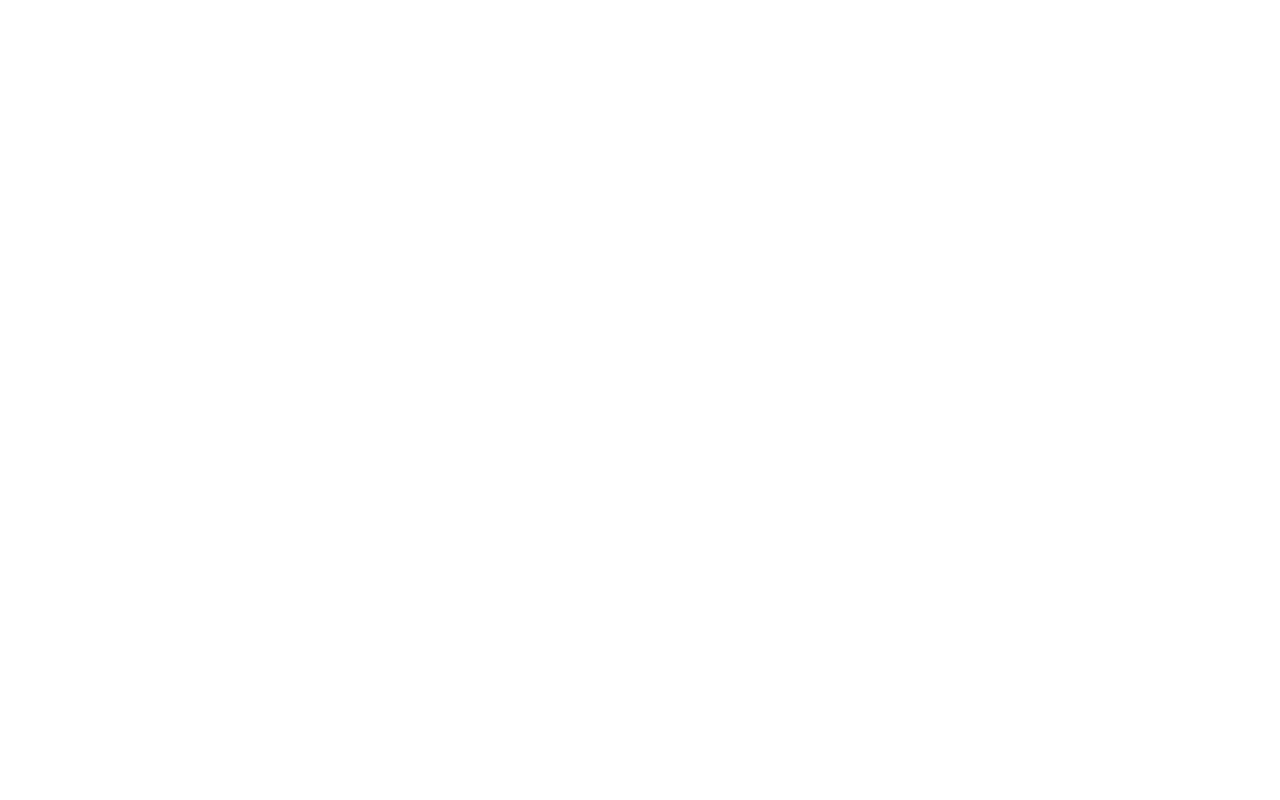
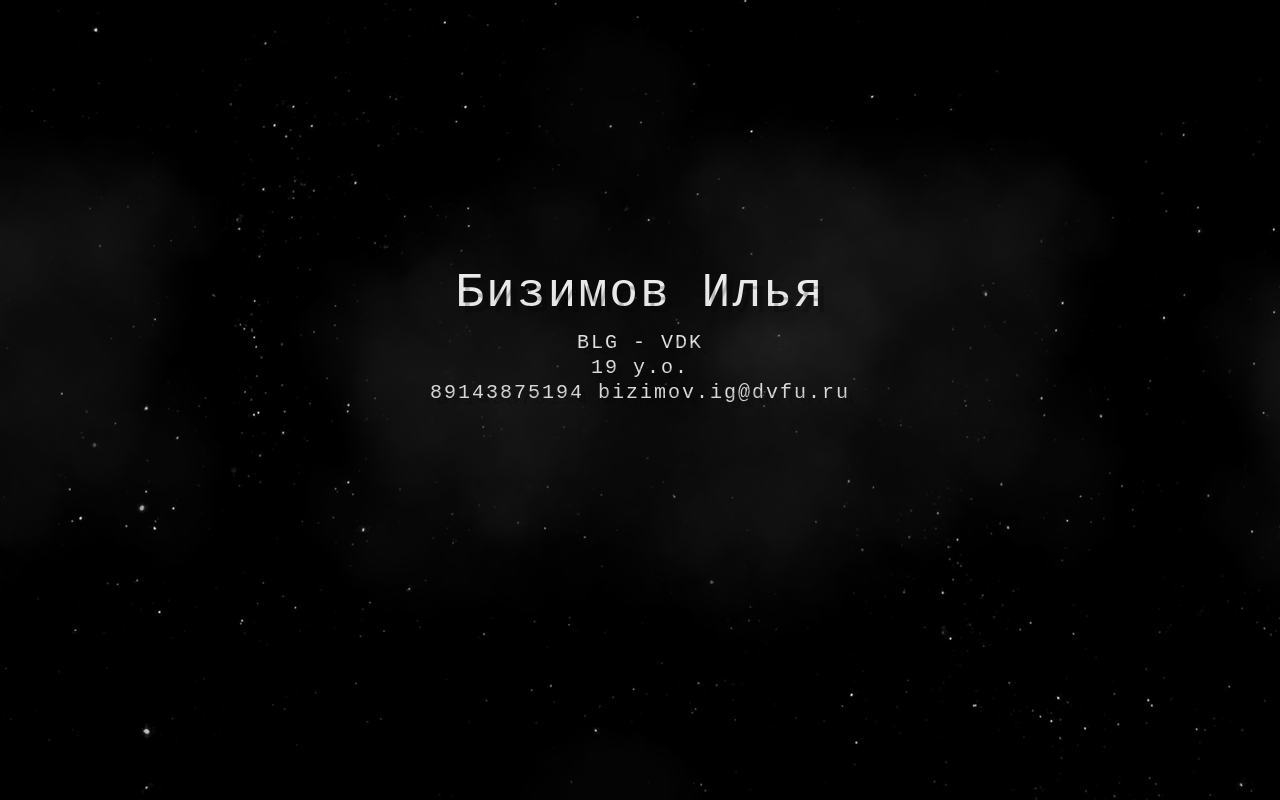
Before and after one commit to grandis0n/businessCard, a plain HTML site: page index.html in a window 1280 px wide. Drawn offline with Linux system fonts and the light colour scheme.

Commit message:
full redesign

```diff
--- a/css/style.css
+++ b/css/style.css
@@ -0,0 +1,102 @@
+* {
+    box-sizing: border-box;
+    margin: 0;
+    padding: 0;
+}
+
+body{
+    background-color: black;
+    max-width: 100%;
+    min-width: 100%;
+}
+
+.window-about{
+    background-clip: text;
+    margin-top: 20%;
+    padding: 40px;
+    background-color: rgb(238, 234, 228);
+    position: relative;
+    padding: 1%;
+    width: 50%;
+    min-width: 56%;
+    margin-left: auto;
+    margin-right: auto;
+
+    color:#ffffff;
+    background: -webkit-linear-gradient(#eee, #d3d3d3);
+    -webkit-background-clip: text;
+    -webkit-text-fill-color: transparent;
+    text-shadow: 6px 6px 0px rgba(0,0,0,0.2);
+
+    display:block;
+    position: relative;
+    z-index: 3;
+}
+
+h1{
+    font-size: 48px;
+    margin-bottom: 13px;
+    text-align: center;
+    font-family: monospace;
+    letter-spacing: 2px;
+}
+.window-about__text{
+    font-size: 20px;
+    line-height: 25px;
+    text-align: center;
+    letter-spacing: 2px;
+    font-family: monospace;
+}
+
+.down-side-box{
+    float: left;
+    display: table;
+    position: absolute;
+    top: 0px;
+    left: 15px;
+}
+
+.down-side-box i{
+    color: #000000;
+    width: 1000px;
+    font-size: 200px;
+}
+
+@keyframes move-twink-back {
+    from {background-position:0 0;}
+    to {background-position:-10000px 5000px;}
+}
+
+@keyframes move-clouds-back {
+    from {background-position:0 0;}
+    to {background-position:10000px 0;}
+}
+
+.stars, .twinkling, .clouds {
+  position:absolute;
+  top:0;
+  left:0;
+  right:0;
+  bottom:0;
+  width:100%;
+  height:100%;
+  display:block;
+}
+
+.stars {
+  background:#000 url(../img/stars.png) repeat top center;
+  z-index:0;
+}
+
+.twinkling{
+  background:transparent url(../img/twinkling.png) repeat top center;
+  z-index:1;
+  animation:move-twink-back 200s linear infinite;
+}
+
+.clouds{
+    background:transparent url(../img/clouds.png) repeat top center;
+    z-index:2;
+    opacity: .4;
+    animation:move-clouds-back 200s linear infinite;
+}
--- a/index.html
+++ b/index.html
@@ -1,15 +1,65 @@
 <!DOCTYPE html>
 <html lang="en">
-<head>
-    <meta charset="UTF-8">
-    <meta name="viewport" content="width=device-width, initial-scale=1.0">
+  <head>
+    <meta charset="UTF-8" />
+    <meta name="viewport" content="width=device-width, initial-scale=1.0" />
     <link rel="stylesheet" href="css/normalize.css" />
     <link rel="stylesheet" href="css/reset.css" />
     <link rel="stylesheet" href="css/style.css" />
+    <link
+      href="https://fonts.googleapis.com/css2?family=Lato:ital,wght@0,300;1,400&display=swap"
+      rel="stylesheet"
+    />
+    <script
+      src="https://kit.fontawesome.com/fc838c3840.js"
+      crossorigin="anonymous"
+    ></script>
     <title>Ilya Bizimov</title>
-    <meta name="description" content="Ilya's business card">
-</head>
-<body>
-
-</body>
+    <meta name="description" content="Ilya's business card" />
+  </head>
+  <body>
+    <div class="stars"></div>
+    <div class="twinkling"></div>
+    <div class="clouds"></div>
+    <section>
+      <div class="window-about">
+        <h1 class="window-about__title">Бизимов Илья</h1>
+        <p class="window-about__text">
+          BLG - VDK
+          <br />
+          19 y.o.
+          <br />
+          89143875194 bizimov.ig@dvfu.ru
+        </p>
+      </div>
+    </section>
+    <!-- <section>
+      <div class="down-side-box">
+        <a href="https://vk.com/da_dura4ok" target="_blank"
+          ><i class="fa-brands fa-vk"></i
+        ></a>
+        <a href="https://t.me/da_dura4ok" target="_blank"
+          ><i class="fa-brands fa-telegram"></i
+        ></a>
+        <a href="https://api.whatsapp.com/send?phone=9143875194" target="_blank"
+          ><i class="fa-brands fa-whatsapp"></i
+        ></a>
+        <a href="https://instagram.com/" target="_blank"
+          ><i class="fa-brands fa-instagram"></i
+        ></a>
+        <a
+          href="https://discordapp.com/users/392098504014823424"
+          target="_blank"
+          ><i class="fa-brands fa-discord"></i
+        ></a>
+        <a href="https://github.com/grandis0n"
+          ><i class="fa-brands fa-github"></i
+        ></a>
+        <a href="https://steamcommunity.com/id/grandison/"
+          ><i class="fa-brands fa-steam"></i
+        ></a>
+      </div>
+    </section> -->
+    <section></section>
+  </body>
 </html>
```
Also changed, not shown: img/clouds.png (added), img/stars.png (added), img/twinkling.png (added).
